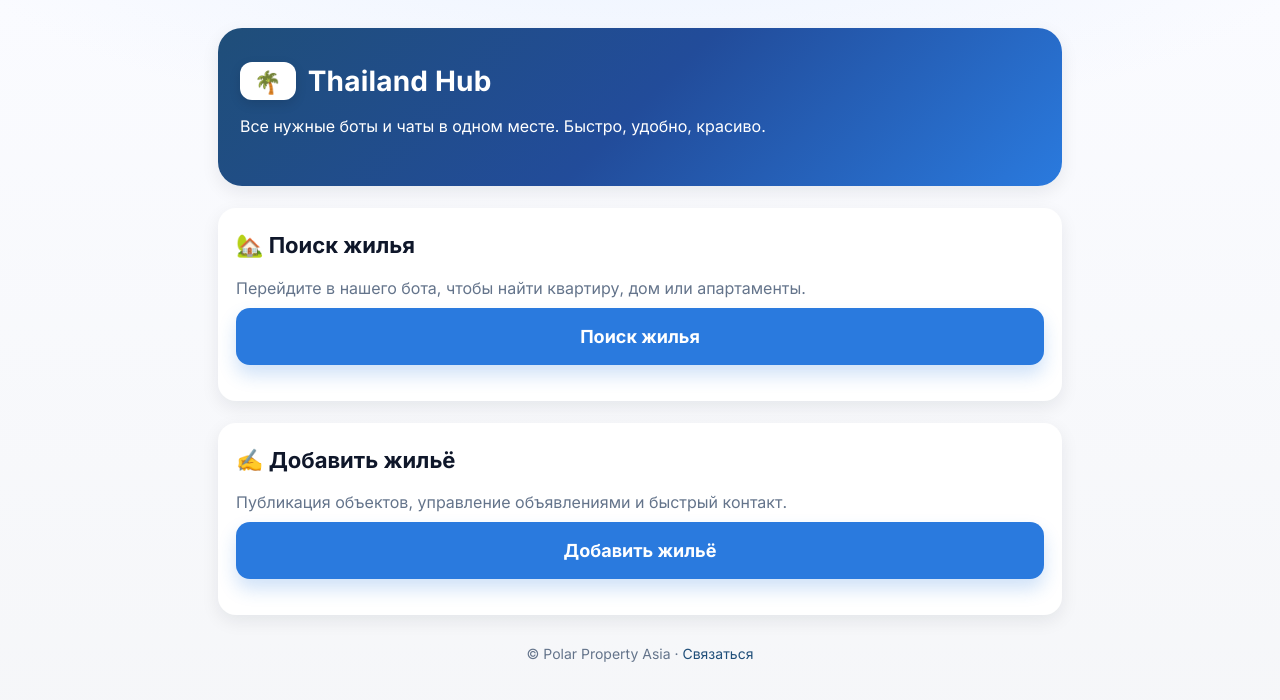
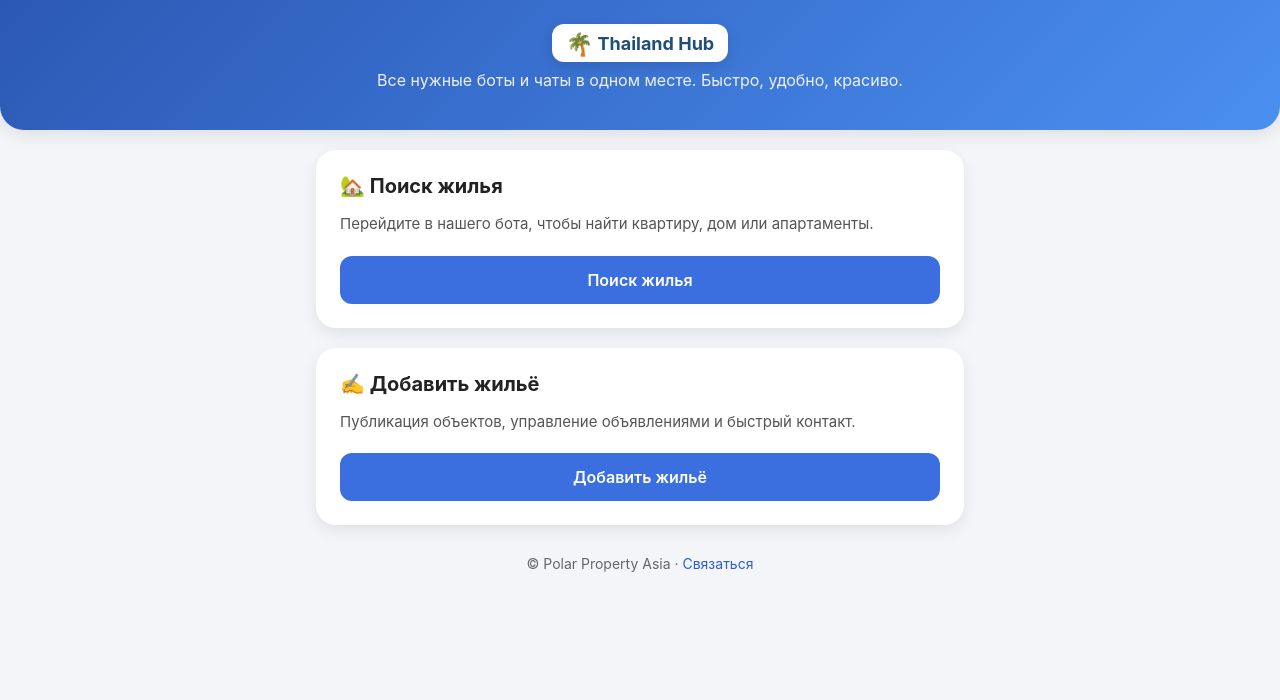
Before and after one commit to enkydanilov-bot/thailandhub_web, a plain HTML site: page index.html in a window 1280 px wide. Drawn offline with Linux system fonts and the light colour scheme.

Commit message:
Update index.html

```diff
--- a/index.html
+++ b/index.html
@@ -1,56 +1,30 @@
-<!doctype html>
+<!DOCTYPE html>
 <html lang="ru">
 <head>
-  <meta charset="utf-8" />
-  <meta name="viewport" content="width=device-width, initial-scale=1" />
-  <title>Thailand Hub — Polar Property Asia</title>
-  <meta name="description" content="Все нужные боты и чаты в одном месте: поиск жилья и добавление объявлений для агентов." />
+  <meta charset="UTF-8" />
+  <meta name="viewport" content="width=device-width, initial-scale=1.0" />
+  <title>Thailand Hub</title>
+  <style>
+    body {
+      margin: 0;
+      font-family: -apple-system, BlinkMacSystemFont, "Segoe UI", Roboto, sans-serif;
+      background: #f3f5f8;
+      color: #222;
+      text-align: center;
+      animation: fadeIn 1s ease-out;
+    }
 
-  <link rel="preconnect" href="https://fonts.gstatic.com" crossorigin>
-  <link href="https://fonts.googleapis.com/css2?family=Inter:wght@400;600;700&display=swap" rel="stylesheet">
+    /* 🌴 Верхняя шапка */
+    header {
+      background: linear-gradient(135deg, #2c58b5, #4a8ff0);
+      color: #fff;
+      padding: 24px;
+      border-radius: 0 0 24px 24px;
+      box-shadow: 0 4px 20px rgba(0,0,0,0.1);
+      animation: floatDown 1.2s ease-out;
+    }
 
-  <style>
-    :root{
-      --bg:#f5f6f8;
-      --ink:#0f172a;
-      --muted:#64748b;
-      --primary:#1f4e79;
-      --accent:#2a7ade;
-      --card:#ffffff;
-      --radius:18px;
-      --shadow:0 6px 18px rgba(15,23,42,.08);
-    }
-    *{box-sizing:border-box}
-    html,body{height:100%}
-    body{
-      margin:0;
-      font-family:Inter,system-ui,-apple-system,Segoe UI,Roboto,Arial,sans-serif;
-      color:var(--ink);
-      background:
-        radial-gradient(1200px 400px at 50% -100px, #cfe3ff55, transparent 60%),
-        linear-gradient(180deg, #fafbff 0%, #f5f6f8 100%);
-      background-color:var(--bg);
-    }
-    .wrap{
-      max-width:880px;
-      margin:0 auto;
-      padding:28px 18px 56px;
-    }
-    .hero{
-      border-radius:calc(var(--radius) + 6px);
-      background:linear-gradient(135deg, #1f4e79 0%, #224c9a 50%, #2a7ade 100%);
-      color:#fff;
-      padding:34px 22px;
-      box-shadow:var(--shadow);
-      overflow:hidden;
-      position:relative;
-      isolation:isolate;
-    }
-    .brand{
-      display:flex; align-items:center; gap:12px;
-      font-weight:700; letter-spacing:.2px;
-      font-size:28px;
-    }
+    /* 🌴 Логотип */
     .brand-badge {
       display: flex;
       align-items: center;
@@ -62,7 +36,10 @@
       font-weight: 700;
       font-size: 18px;
       box-shadow: 0 4px 12px rgba(0,0,0,.12);
-  transition: all 0.4s ease;
+      transition: all 0.5s ease;
+      animation: floatIn 1.2s ease-out;
+      width: fit-content;
+      margin: 0 auto 8px auto;
     }
 
     .brand-badge span {
@@ -70,10 +47,9 @@
       display: block;
       line-height: 1;
       transform: translateY(1px);
-  transition: transform 0.4s ease;
+      transition: transform 0.5s ease;
     }
 
-/* 🌴 Эффект при наведении */
     .brand-badge:hover {
       transform: rotate(6deg) scale(1.08);
       box-shadow: 0 0 20px rgba(58,142,230,0.45), 0 0 40px rgba(42,122,222,0.25);
@@ -82,70 +58,137 @@
     .brand-badge:hover span {
       transform: translateY(1px) rotate(-6deg);
     }
+
+    header h1 {
+      margin: 0;
+      font-size: 26px;
+      font-weight: 700;
     }
-    .subtitle{
-      margin:10px 0 0;
-      color:#e9efff; line-height:1.5;
+
+    header p {
+      margin-top: 8px;
+      font-size: 16px;
+      opacity: 0.9;
     }
-    .section{
-      background:var(--card);
-      border-radius:var(--radius);
-      padding:24px 18px 26px;
-      box-shadow:var(--shadow);
-      margin-top:22px;
-      overflow:hidden;
+
+    /* 🔹 Карточки */
+    .card {
+      background: #fff;
+      border-radius: 20px;
+      padding: 24px;
+      margin: 20px auto;
+      max-width: 600px;
+      box-shadow: 0 6px 16px rgba(0,0,0,0.08);
+      text-align: left;
+      animation: riseUp 1.4s ease-out;
     }
-    .section h2{
-      margin:0 0 18px;
-      font-size:22px; line-height:1.25;
-      display:flex; align-items:center; gap:10px;
+
+    .card h2 {
+      margin: 0 0 8px 0;
+      font-size: 20px;
+      display: flex;
+      align-items: center;
+      gap: 8px;
     }
-    .section .hint{ color:var(--muted); margin-bottom:6px; }
-    .btn{
-      appearance:none; border:0; text-decoration:none;
-      display:block; width:100%;
-      margin:10px 0; cursor:pointer;
-      padding:18px 20px;
-      border-radius:14px; text-align:center;
-      font-weight:700; font-size:18px;
-      color:#fff; background:var(--accent);
-      box-shadow:0 10px 18px rgba(42,122,222,.22);
-      transition:.18s ease;
+
+    .card p {
+      color: #555;
+      font-size: 15px;
+      line-height: 1.5;
+      margin-bottom: 20px;
     }
-    .btn:hover{ transform:translateY(-2px); box-shadow:0 14px 22px rgba(42,122,222,.28) }
-    .footer{
-      text-align:center; color:var(--muted);
-      margin-top:30px; font-size:14px;
+
+    .button {
+      display: block;
+      background: #3b6fe0;
+      color: white;
+      text-decoration: none;
+      text-align: center;
+      padding: 14px;
+      border-radius: 12px;
+      font-weight: 600;
+      transition: all 0.3s ease;
+      animation: riseUp 1.6s ease-out;
     }
-    .footer a{ color:var(--primary); text-decoration:none }
-    .footer a:hover{ text-decoration:underline }
+
+    .button:hover {
+      background: #2e5dcc;
+      transform: translateY(-2px);
+      box-shadow: 0 6px 16px rgba(59,111,224,0.4);
+    }
+
+    /* 🔹 Подвал */
+    footer {
+      margin-top: 30px;
+      font-size: 14px;
+      color: #666;
+      animation: fadeIn 1.8s ease-out;
+    }
+
+    footer a {
+      color: #2e5dcc;
+      text-decoration: none;
+    }
+
+    footer a:hover {
+      text-decoration: underline;
+    }
+
+    /* 🌊 Анимации */
+    @keyframes floatIn {
+      0% {
+        opacity: 0;
+        transform: translateY(-20px) scale(0.95);
+      }
+      70% {
+        opacity: 1;
+        transform: translateY(4px) scale(1.02);
+      }
+      100% {
+        opacity: 1;
+        transform: translateY(0) scale(1);
+      }
+    }
+
+    @keyframes fadeIn {
+      from { opacity: 0; }
+      to { opacity: 1; }
+    }
+
+    @keyframes riseUp {
+      0% { opacity: 0; transform: translateY(20px); }
+      100% { opacity: 1; transform: translateY(0); }
+    }
+
+    @keyframes floatDown {
+      0% { opacity: 0; transform: translateY(-30px); }
+      100% { opacity: 1; transform: translateY(0); }
+    }
   </style>
 </head>
+
 <body>
-  <div class="wrap">
-    <header class="hero">
-      <div class="brand">
-        <div class="brand-badge"><span>🌴</span></div>
-        Thailand Hub
+  <header>
+    <div class="brand-badge">
+      <span>🌴</span>&nbsp;Thailand Hub
     </div>
-      <p class="subtitle">Все нужные боты и чаты в одном месте. Быстро, удобно, красиво.</p>
+    <p>Все нужные боты и чаты в одном месте. Быстро, удобно, красиво.</p>
   </header>
 
-    <section class="section">
+  <div class="card">
     <h2>🏡 Поиск жилья</h2>
-      <p class="hint">Перейдите в нашего бота, чтобы найти квартиру, дом или апартаменты.</p>
-      <a class="btn" href="https://t.me/RentalPattaya_bot" target="_blank" rel="noopener">Поиск жилья</a>
-    </section>
+    <p>Перейдите в нашего бота, чтобы найти квартиру, дом или апартаменты.</p>
+    <a href="#" class="button">Поиск жилья</a>
+  </div>
 
-    <section class="section">
+  <div class="card">
     <h2>✍️ Добавить жильё</h2>
-      <p class="hint">Публикация объектов, управление объявлениями и быстрый контакт.</p>
-      <a class="btn" href="https://t.me/AGENTS_Pattayarent_bot" target="_blank" rel="noopener">Добавить жильё</a>
-    </section>
+    <p>Публикация объектов, управление объявлениями и быстрый контакт.</p>
+    <a href="#" class="button">Добавить жильё</a>
+  </div>
 
-    <footer class="footer">
-      © Polar Property Asia · <a href="https://t.me/RentalPattaya_bot" target="_blank" rel="noopener">Связаться</a>
+  <footer>
+    © Polar Property Asia · <a href="#">Связаться</a>
   </footer>
-  </div>
 </body>
 </html>
```
Lines whose indentation alone changed are shown as unchanged.
